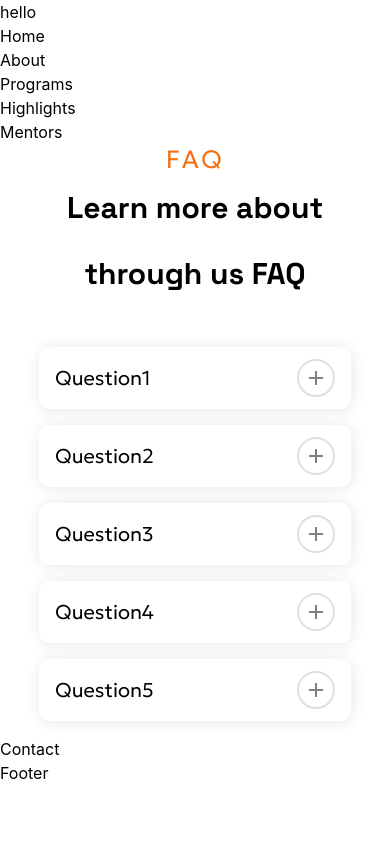
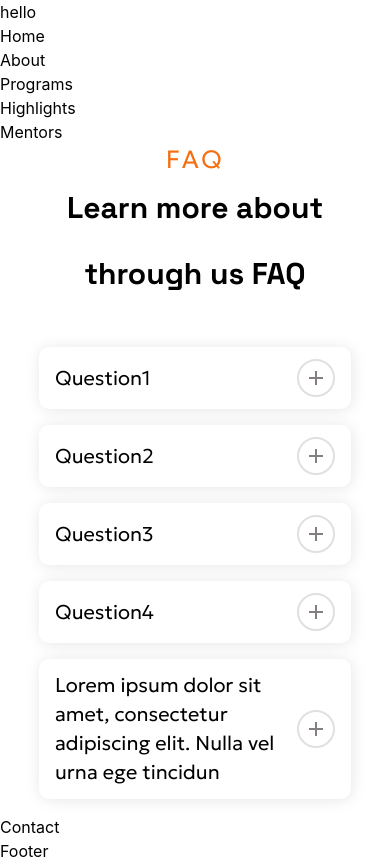
Before and after one commit to SrutavTarun/startup-school-website, a React (Vite) app: page / in a window 390 px wide. Built offline with nearby package versions, Linux system fonts and the light colour scheme.

Commit message:
Responsive changes

```diff
--- a/src/data/faqData.js
+++ b/src/data/faqData.js
@@ -16,7 +16,7 @@ const faqData = [
 		answer: 'Lorem ipsum dolor sit amet, consectetur adipiscing elit. Nulla vel urna ege tincidunt, ultricies nunc quis, aliquam nisl.'
 	},
 	{
-		question: 'Question5',
+		question: 'Lorem ipsum dolor sit amet, consectetur adipiscing elit. Nulla vel urna ege tincidun',
 		answer: 'Lorem ipsum dolor sit amet, consectetur adipiscing elit. Nulla vel urna ege tincidunt, ultricies nunc quis, aliquam nisl.'
 	}
 ]
--- a/src/styles/accordion.css
+++ b/src/styles/accordion.css
@@ -51,6 +51,6 @@
 
 .accordion_wrapper .answer-content {
     padding: 1rem 0;
-    font-size: 20px;
+    font-size: 18px;
     font-style: italic;
 }
```
